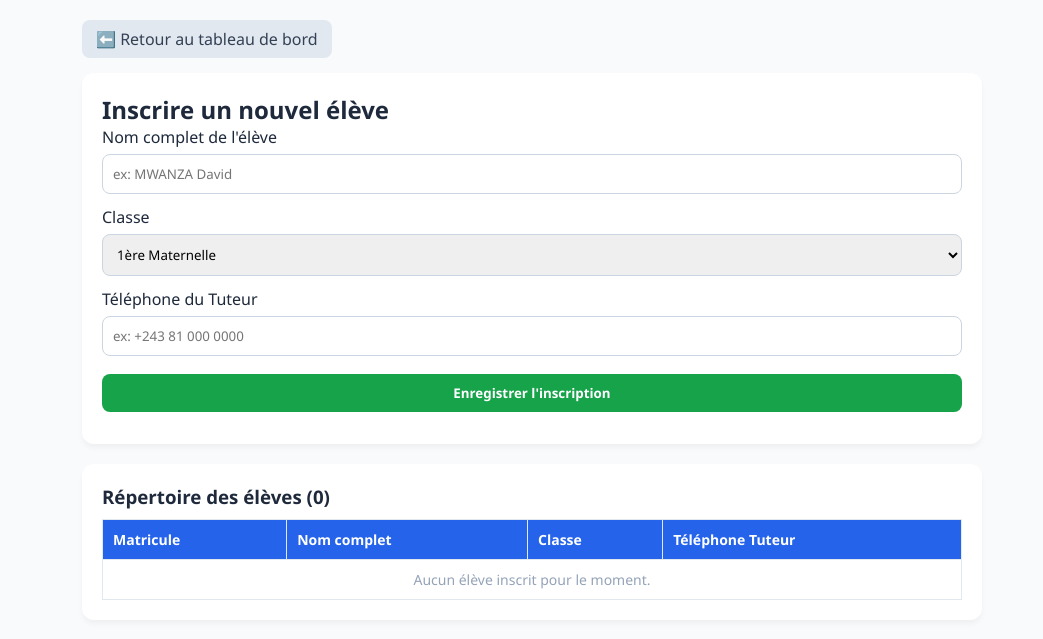
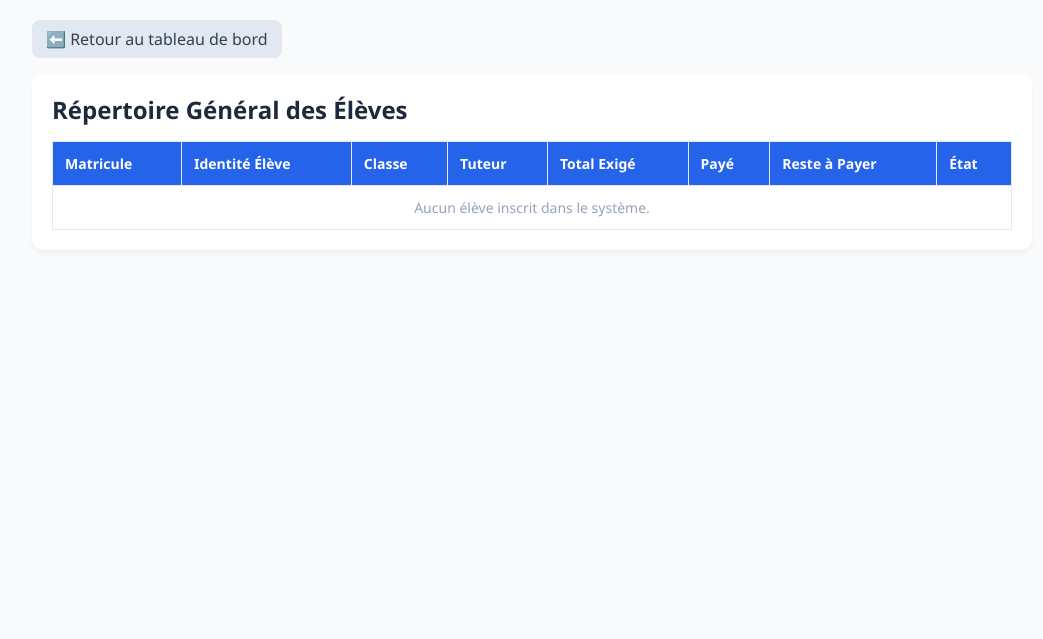
Before and after one commit to osemwanza-ai/gestion-la-charite, a Flask app: page /eleves in a window 1280 px wide. Shown: the top 639 px of the page, without its empty margins (108-1151 px from the left). Run offline with Flask 3, Linux system fonts and the light colour scheme.

Commit message:
Update eleves.html

```diff
--- a/templates/eleves.html
+++ b/templates/eleves.html
@@ -3,18 +3,19 @@
 <head>
     <meta charset="UTF-8">
     <meta name="viewport" content="width=device-width, initial-scale=1.0">
-    <title>Gestion des Élèves - C.S. La Charité</title>
+    <title>Répertoire des Élèves - C.S. La Charité</title>
     <style>
         * { box-sizing: border-box; font-family: 'Segoe UI', sans-serif; margin: 0; padding: 0; }
         body { background-color: #f8fafc; color: #1e293b; padding: 20px; }
-        .container { max-width: 900px; margin: 0 auto; }
-        .box { background: white; padding: 20px; border-radius: 12px; box-shadow: 0 4px 6px -1px rgba(0,0,0,0.05); margin-bottom: 20px; }
-        input, select, button { width: 100%; padding: 10px; margin-top: 6px; margin-bottom: 12px; border: 1px solid #cbd5e1; border-radius: 8px; }
-        button { background: #16a34a; color: white; border: none; font-weight: bold; cursor: pointer; }
+        .container { max-width: 1000px; margin: 0 auto; }
+        .box { background: white; padding: 20px; border-radius: 12px; box-shadow: 0 4px 6px -1px rgba(0,0,0,0.05); }
         .btn-back { display: inline-block; padding: 8px 14px; background: #e2e8f0; color: #334155; text-decoration: none; border-radius: 8px; margin-bottom: 15px; }
-        table { width: 100%; border-collapse: collapse; margin-top: 10px; }
-        th, td { border: 1px solid #e2e8f0; padding: 10px; text-align: left; font-size: 14px; }
+        table { width: 100%; border-collapse: collapse; margin-top: 15px; }
+        th, td { border: 1px solid #e2e8f0; padding: 12px; text-align: left; font-size: 14px; }
         th { background-color: #2563eb; color: white; }
+        .badge { padding: 4px 8px; border-radius: 6px; font-weight: bold; font-size: 12px; }
+        .bg-success { background: #dcfce7; color: #15803d; }
+        .bg-danger { background: #fee2e2; color: #b91c1c; }
     </style>
 </head>
 <body>
@@ -22,39 +23,19 @@
     <a href="/" class="btn-back">⬅️ Retour au tableau de bord</a>
 
     <div class="box">
-        <h2>Inscrire un nouvel élève</h2>
-        <form method="POST">
-            <label>Nom complet de l'élève</label>
-            <input type="text" name="nom_complet" required placeholder="ex: MWANZA David">
-
-            <label>Classe</label>
-            <select name="classe">
-                <option>1ère Maternelle</option>
-                <option>2ème Maternelle</option>
-                <option>1ère Primaire</option>
-                <option>2ème Primaire</option>
-                <option>7ème EB</option>
-                <option>8ème EB</option>
-                <option>1ère Humanité</option>
-            </select>
-
-            <label>Téléphone du Tuteur</label>
-            <input type="text" name="telephone_tuteur" placeholder="ex: +243 81 000 0000">
-
-            <button type="submit">Enregistrer l'inscription</button>
-        </form>
-    </div>
-
-    <div class="box">
-        <h3>Répertoire des élèves ({{ eleves|length }})</h3>
+        <h2>Répertoire Général des Élèves</h2>
         <div style="overflow-x: auto;">
             <table>
                 <thead>
                     <tr>
                         <th>Matricule</th>
-                        <th>Nom complet</th>
+                        <th>Identité Élève</th>
                         <th>Classe</th>
-                        <th>Téléphone Tuteur</th>
+                        <th>Tuteur</th>
+                        <th>Total Exigé</th>
+                        <th>Payé</th>
+                        <th>Reste à Payer</th>
+                        <th>État</th>
                     </tr>
                 </thead>
                 <tbody>
@@ -63,11 +44,21 @@
                         <td><strong>{{ e.matricule }}</strong></td>
                         <td>{{ e.nom_complet }}</td>
                         <td>{{ e.classe }}</td>
-                        <td>{{ e.telephone_tuteur or '-' }}</td>
+                        <td>{{ e.telephone }}</td>
+                        <td>{{ e.frais_total }}</td>
+                        <td>{{ e.total_paye }}</td>
+                        <td><strong>{{ e.reste }}</strong></td>
+                        <td>
+                            {% if e.en_regle %}
+                            <span class="badge bg-success">En règle</span>
+                            {% else %}
+                            <span class="badge bg-danger">En retard</span>
+                            {% endif %}
+                        </td>
                     </tr>
                     {% else %}
                     <tr>
-                        <td colspan="4" style="text-align: center; color: #94a3b8;">Aucun élève inscrit pour le moment.</td>
+                        <td colspan="8" style="text-align: center; color: #94a3b8;">Aucun élève inscrit dans le système.</td>
                     </tr>
                     {% endfor %}
                 </tbody>
```
